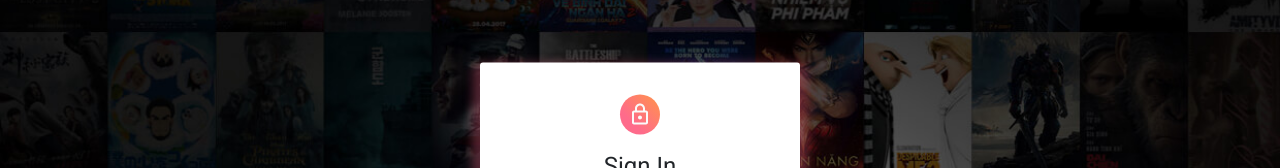
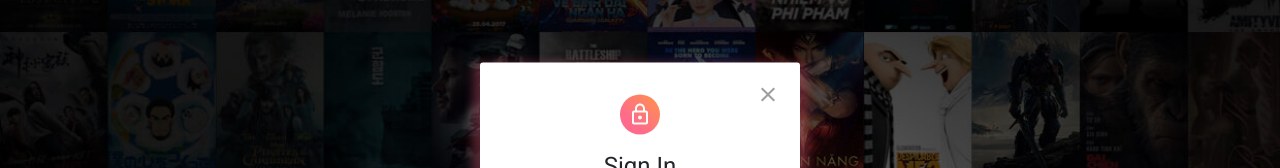
Before and after one commit to trantrieudang/web-tix-clone, a React (Create React App) app: page /login in a window 1280 px wide. Shown: the part 128-296 px from the top of the page. Built offline with nearby package versions, Linux system fonts and the light colour scheme.

Commit message:
testtttt

```diff
--- a/src/components/NavbarHome/index.js
+++ b/src/components/NavbarHome/index.js
@@ -3,8 +3,7 @@ import { Link } from "react-router-dom";
 import webLogo from "../../assets/images/web-logo.png";
 import avatarPic from "../../assets/images/avatar.png";
 import locatLogo from "../../assets/images/location-header.png";
-
-
+import { useDispatch, useSelector } from 'react-redux';
 const locatLists = [
   { id: 1, name: "Hồ Chí Minh" },
   { id: 2, name: "Hà Nội" },
@@ -19,13 +18,20 @@ const locatLists = [
   { id: 11, name: "Vũng Tàu" },
 ];
 
+
+
 export default function NavbarHome() {
      const [locatName, setLocatName] = useState("Hồ Chí Minh");
+
+
      const handleChangeLocat = (e) => {
           console.log(e.target.value);
           setLocatName(e.target.value);
 
      };
+
+     const loggedInUser = useSelector((state) => state.user.current);
+     const isLoggedIn = !!loggedInUser.taiKhoan;
   return (
     <header className="header">
       <div className="header__content d-flex">
@@ -70,10 +76,25 @@ export default function NavbarHome() {
           </div>
           <div className="right">
           <div className="log-in">
-            <Link className="titleDisplay" to="/login">
+          {!isLoggedIn && (<Link className="titleDisplay" to="/login">
               <img src={avatarPic} alt={avatarPic} />
-              <span className="titleLogin">Đăng nhập</span>
-            </Link>
+
+
+
+<span className="titleLogin">Đăng nhập</span>
+
+
+            </Link>)}
+            {isLoggedIn && (<Link className="titleDisplay" to="/login">
+              <img src={avatarPic} alt={avatarPic} />
+
+
+
+<span className="titleLogin">{loggedInUser.taiKhoan}</span>
+
+
+            </Link>)}
+
           </div>
 
           <div className="dropdown address">
--- a/src/containers/AdminTemplate/AuthPage/components/Login/index.js
+++ b/src/containers/AdminTemplate/AuthPage/components/Login/index.js
@@ -5,24 +5,29 @@ import PropTypes from 'prop-types';
 import React from 'react';
 import { useDispatch } from 'react-redux';
 import LoginForm from '../LoginForm';
-import { Redirect } from "react-router-dom";
+import { useHistory } from 'react-router-dom';
 
 Login.propTypes = {
   closeDialog: PropTypes.func,
 };
 
 function Login(props) {
+  const history = useHistory();
   const dispatch = useDispatch();
   const { enqueueSnackbar } = useSnackbar();
 
-  const handleSubmit = async (values, history) => {
+  const handleSubmit = async (values) => {
+
     try {
       const action = login(values);
       const resultAction = await dispatch(action);
       unwrapResult(resultAction);
-      console.log(unwrapResult(resultAction));
-      console.log(props);
-      <Redirect to='/' />;
+      if(unwrapResult(resultAction).maLoaiNguoiDung === 'QuanTri'){
+        history.push('/dashboard');
+      }else{
+        history.push('/');
+      }
+
       // close dialog
       // const { closeDialog } = props;
       // if (closeDialog) {
--- a/src/containers/AdminTemplate/AuthPage/components/LoginForm/index.js
+++ b/src/containers/AdminTemplate/AuthPage/components/LoginForm/index.js
@@ -1,19 +1,19 @@
 import { yupResolver } from "@hookform/resolvers/yup";
 import {
   Avatar,
-  Button,
-  LinearProgress,
+  Button, IconButton, LinearProgress,
   makeStyles,
-  Typography,
+  Typography
 } from "@material-ui/core";
-import { LockOutlined } from "@material-ui/icons";
-import InputField from "../../../../../components/form-controls/InputField";
-import PasswordField from "../../../../../components/form-controls/PasswordField";
+import { Close, LockOutlined } from "@material-ui/icons";
 import PropTypes from "prop-types";
 import React from "react";
 import { useForm } from "react-hook-form";
+import { useHistory } from 'react-router-dom';
 import * as yup from "yup";
 import bg from "../../../../../assets/images/backapp.jpg";
+import InputField from "../../../../../components/form-controls/InputField";
+import PasswordField from "../../../../../components/form-controls/PasswordField";
 const useStyles = makeStyles((theme) => ({
   login: {
     position: "relative",
@@ -100,6 +100,13 @@ const useStyles = makeStyles((theme) => ({
       color: "black",
     },
   },
+  closeButton: {
+    position: 'absolute',
+    top: theme.spacing(1),
+    right: theme.spacing(1),
+    color: theme.palette.grey[500],
+    zIndex: 1,
+  },
 }));
 
 LoginForm.propTypes = {
@@ -107,8 +114,12 @@ LoginForm.propTypes = {
 };
 
 function LoginForm(props) {
+  const history = useHistory();
   const classes = useStyles();
 
+  const handleClose = () => {
+    history.push('/');
+  };
   const schema = yup.object().shape({
     taiKhoan: yup.string().required("Please enter your username"),
     matKhau: yup.string().required("Please enter your password"),
@@ -134,7 +145,9 @@ function LoginForm(props) {
     <div className={classes.login}>
       <div className={classes.root}>
         {isSubmitting && <LinearProgress className={classes.progress} />}
-
+        <IconButton className={classes.closeButton} onClick={handleClose}>
+          <Close />
+        </IconButton>
         <Avatar className={classes.avatar}>
           <LockOutlined></LockOutlined>
         </Avatar>
```
Also changed, not shown: 1 other file (tests, documents, lock files or other folders).
